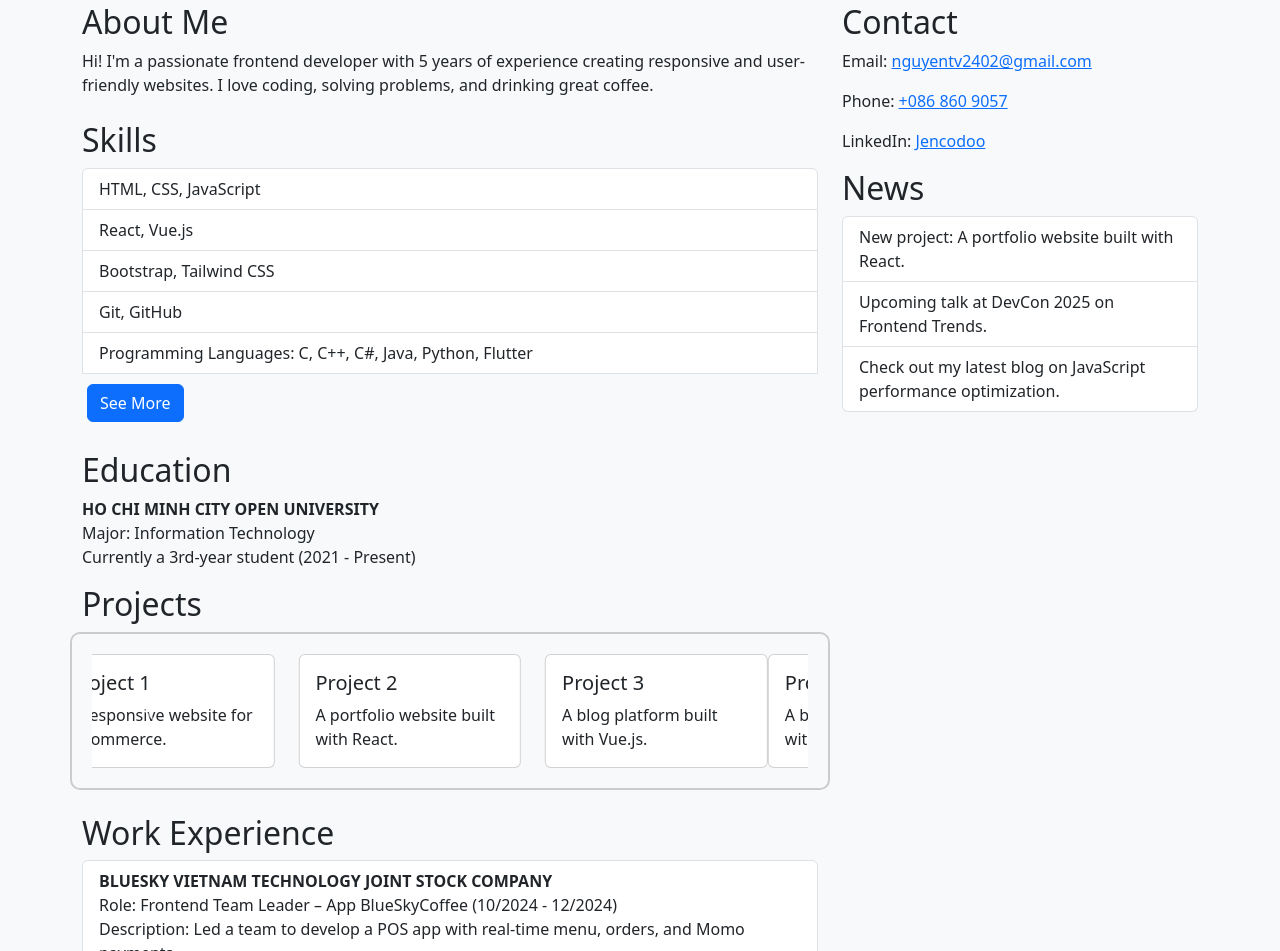
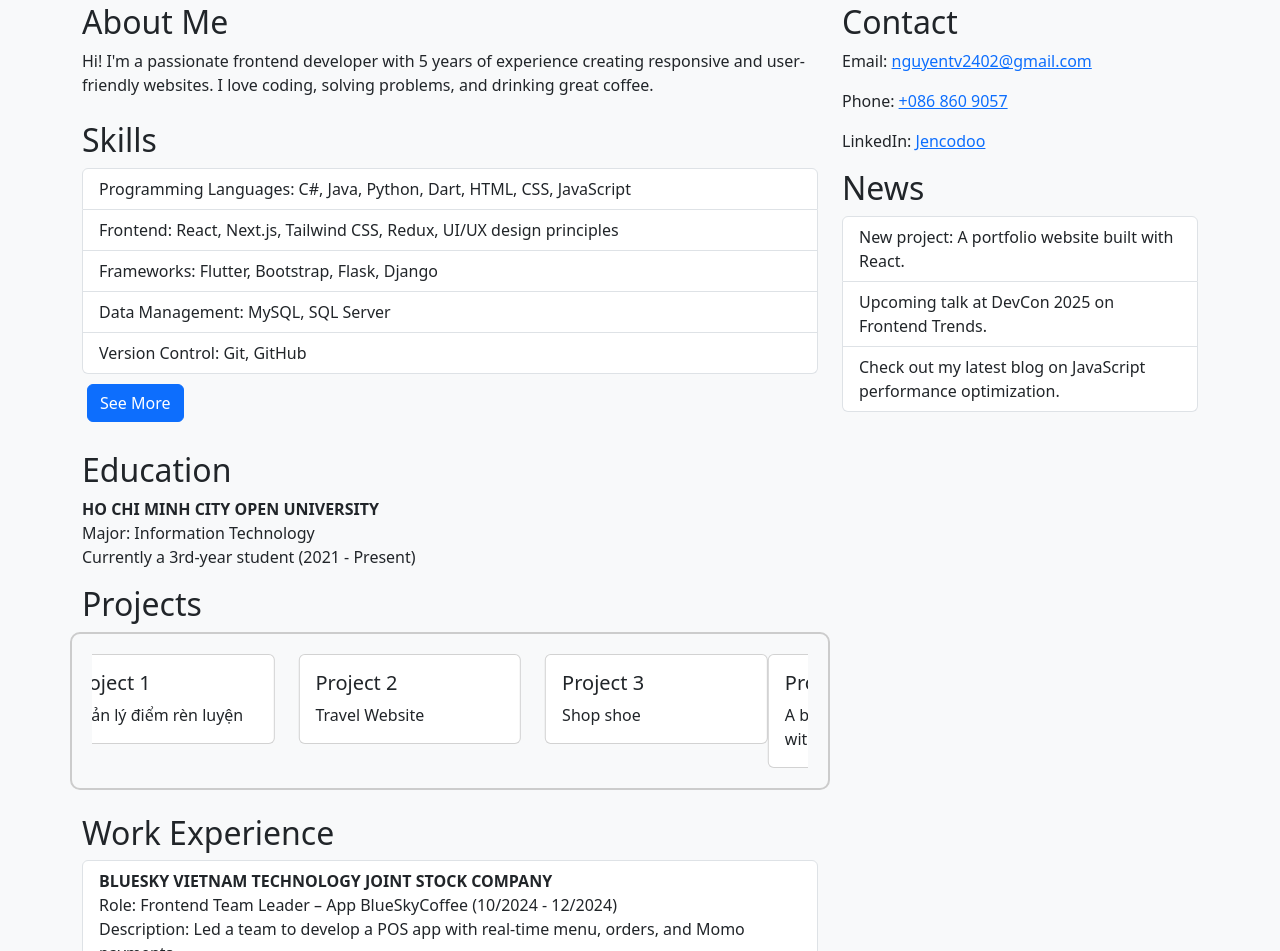
Before and after one commit to jencodoo/profile_jen, a plain HTML site: page index.html in a window 1280 px wide. Shown: the part 483-1434 px from the top of the page. Drawn offline with nearby package versions, Linux system fonts and the light colour scheme.

Commit message:
Update index.html

```diff
--- a/index.html
+++ b/index.html
@@ -68,14 +68,11 @@
           <section id="skills" class="mt-4">
             <h2>Skills</h2>
             <ul class="list-group" id="skill-list">
-              <li class="list-group-item">HTML, CSS, JavaScript</li>
-              <li class="list-group-item">React, Vue.js</li>
-              <li class="list-group-item">Bootstrap, Tailwind CSS</li>
-              <li class="list-group-item">Git, GitHub</li>
-              <li class="list-group-item">Programming Languages: C, C++, C#, Java, Python, Flutter</li>
-              <li class="list-group-item">Version Control: Git, GitHub</li>
-              <li class="list-group-item">Data Analysis: Python (Pandas, NumPy), SQL, Excel, Power BI</li>
-              <li class="list-group-item">Data Management: MySQL, SQL Server</li>
+                <li class="list-group-item">Programming Languages: C#, Java, Python, Dart, HTML, CSS, JavaScript</li>
+                <li class="list-group-item">Frontend: React, Next.js, Tailwind CSS, Redux, UI/UX design principles</li>
+                <li class="list-group-item">Frameworks: Flutter, Bootstrap, Flask, Django</li>
+                <li class="list-group-item">Data Management: MySQL, SQL Server</li>
+                <li class="list-group-item">Version Control: Git, GitHub</li>
             </ul>
             <button id="see-more-btn" class="btn btn-primary">See More</button>
           </section>
@@ -103,7 +100,7 @@
                         <a href="project1.html" target="_blank" class="card project-card no-underline">
                           <div class="card-body">
                             <h5 class="card-title">Project 1</h5>
-                            <p class="card-text">A responsive website for e-commerce.</p>
+                            <p class="card-text">Quản lý điểm rèn luyện</p>
                           </div>
                         </a>
                       </div>
@@ -112,7 +109,7 @@
                         <a href="project2.html" target="_blank" class="card project-card no-underline">
                           <div class="card-body">
                             <h5 class="card-title">Project 2</h5>
-                            <p class="card-text">A portfolio website built with React.</p>
+                            <p class="card-text">Travel Website</p>
                           </div>
                         </a>
                       </div>
@@ -121,7 +118,7 @@
                         <a href="project3.html" target="_blank" class="card project-card no-underline">
                           <div class="card-body">
                             <h5 class="card-title">Project 3</h5>
-                            <p class="card-text">A blog platform built with Vue.js.</p>
+                            <p class="card-text">Shop shoe</p>
                           </div>
                         </a>
                       </div>
```
